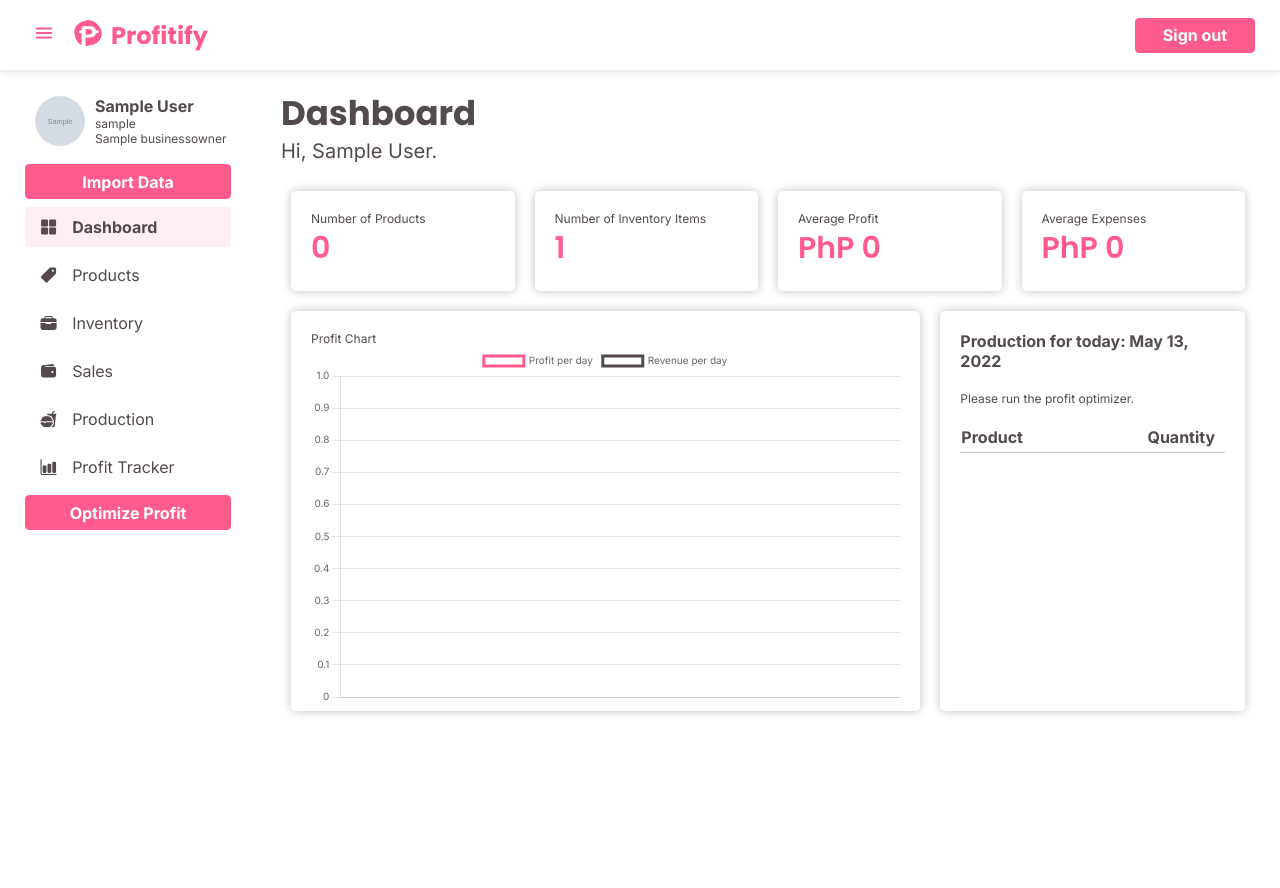
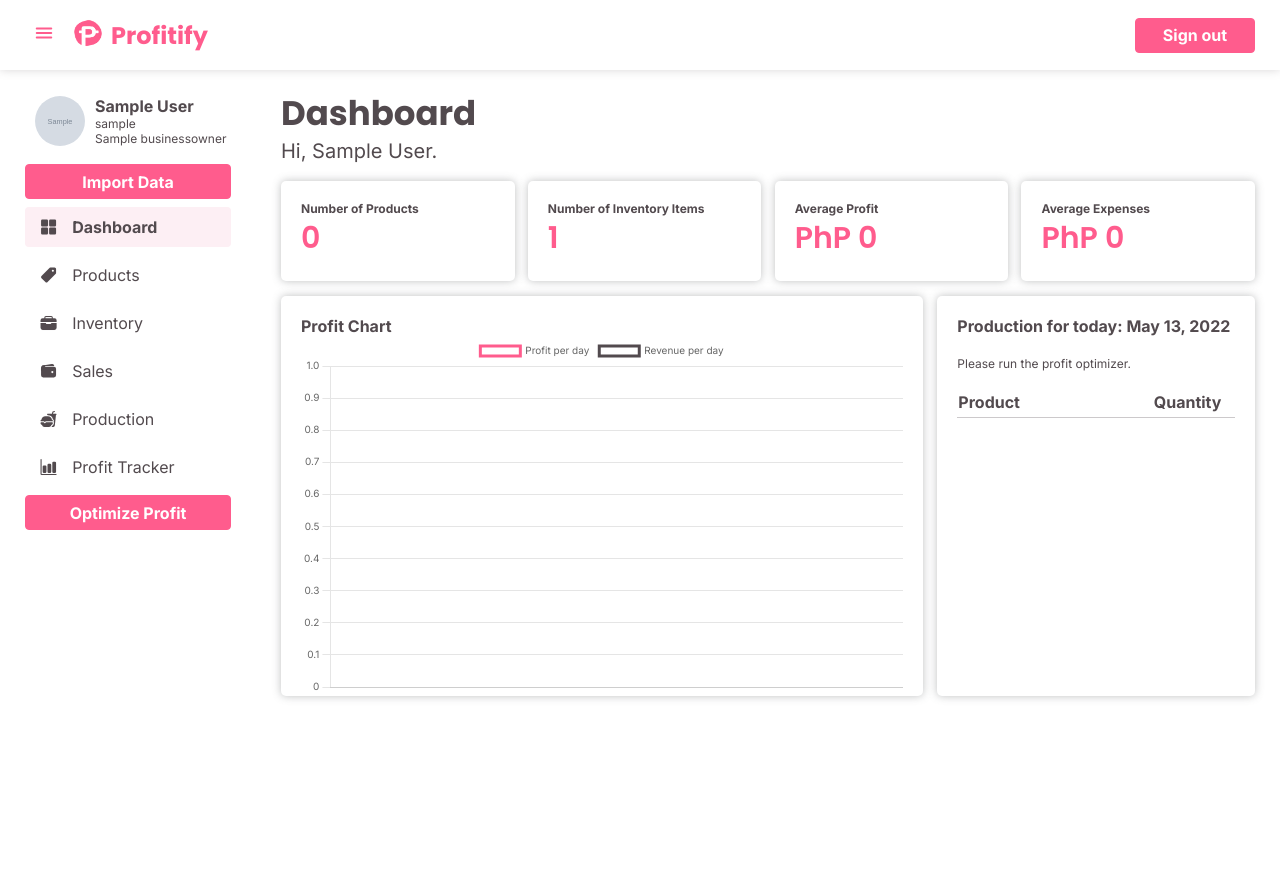
Before and after one commit to ProfitMaximizationTool/Profit-Maximization-Tool, a Django app: page /dashboard/ in a window 1280 px wide. Run offline with Django 4.2, Linux system fonts and the light colour scheme; a user stored in the database is signed in; tables that the repository leaves empty hold one stand-in row (values such as "Sample post"); grey boxes marked "Sample" are stand-in pictures; data that the repository does not hold is empty; some libraries are stand-ins or nearby versions.

Commit message:
More UI changes

```diff
--- a/ProfitMaximizationTool/profitmaximizer/static/css/style.css
+++ b/ProfitMaximizationTool/profitmaximizer/static/css/style.css
@@ -683,6 +683,8 @@
 .page-title-container {
     display: inline-flex;
     align-items: center;
+    justify-content: space-between;
+    width: 100%;
 }
 
 .page-title {
@@ -690,7 +692,6 @@
     font-size: 34px;
     font-weight: 700;
     color: var(--dark);
-    margin-right: auto;
 }
 
 .page-content {
@@ -719,16 +720,6 @@
 .left {
     position: absolute;
     left: 3%;
-}
-
-.right {
-    position: absolute;
-    right: 3%;
-}
-
-.rightmost {
-    position: absolute;
-    right: 0%;
 }
 
 /* Element sizes */
@@ -963,24 +954,25 @@
 }
 
 /* Dashboard */
-.dashboard-container {
+.dashboard-row-container {
     display: flex;
     flex-wrap: wrap;
     flex-direction: row;
+    justify-content: space-between;
+    margin-bottom: 15px;
 }
 
 .block {
-    box-shadow: 0px 0px 10px #6b6e706e;
+    box-shadow: 0px 0px 8px #6b6e706e;
     border-radius: 5px;
     box-sizing: border-box;
     border: 20px solid transparent;
     background-color: white;
-    margin: 10px;
     padding: 0px;
 }
 
 .block:hover {
-    box-shadow: 0px 0px 10px #6b6e70b9;
+    box-shadow: 0px 0px 8px #6b6e70b9;
 }
 
 .block-inner {
@@ -989,18 +981,18 @@
 }
 
 .one-fourth {
-    width: calc((100% / 4) - 20px);
+    width: calc((100% / 4) - 10px);
     height: auto;
 }
 
 .one-third {
-    width: calc((100% / 3) - 20px);
+    width: calc((100% / 3) - 7px);
     height: 400px;
     max-height: 400px;
 }
 
 .two-thirds {
-    width: calc((200% / 3) - 20px);
+    width: calc((200% / 3) - 7px);
     height: 400px;
     max-height: 400px;
 }
--- a/ProfitMaximizationTool/profitmaximizer/templates/dashboard.html
+++ b/ProfitMaximizationTool/profitmaximizer/templates/dashboard.html
@@ -35,12 +35,13 @@
         Production file upload unsuccessful, file extenstion must be .csv.
     </div>
     <br>
+
     <div class="dashboard-container">
-
+        <div class="dashboard-row-container">
             <div class="one-fourth block default-font">
                 <a class="dashboard-link btn" href="/dashboard/products/">
                     <div class="block-inner">
-                    <div class="xsmall-font"> Number of Products </div>
+                        <div class="xsmall-font bold"> Number of Products </div>
                         <div class="numbers"> {{ num_products|safe }} </div>
                     </div>
                 </a>
@@ -49,7 +50,7 @@
             <div class="one-fourth block default-font small-font">
                 <a class="dashboard-link btn" href="/dashboard/inventory/">
                     <div class="block-inner">
-                    <div class="xsmall-font"> Number of Inventory Items </div>
+                        <div class="xsmall-font bold"> Number of Inventory Items </div>
                         <div class="numbers"> {{ num_ingredients|safe }} </div>
                     </div>
                 </a>
@@ -58,7 +59,7 @@
             <div class="one-fourth block default-font small-font">
                 <a class="dashboard-link btn" href="/dashboard/sales/">
                     <div class="block-inner">
-                    <div class="xsmall-font"> Average Profit </div>
+                        <div class="xsmall-font bold"> Average Profit </div>
                         <div class="numbers"> PhP {{ avg_profit|safe }} </div>
                     </div>
                 </a>
@@ -67,16 +68,18 @@
             <div class="one-fourth block default-font small-font">
                 <a class="dashboard-link btn" href="/dashboard/production/">
                     <div class="block-inner">
-                    <div class="xsmall-font"> Average Expenses  </div>
+                        <div class="xsmall-font bold"> Average Expenses  </div>
                         <div class="numbers"> PhP {{ avg_expenses|safe }} </div>
                     </div>
                 </a>
             </div>
+        </div>
 
+        <div class="dashboard-row-container">
             <div class="two-thirds block default-font small-font">
                 <a class="dashboard-link btn" href="/dashboard/profit-tracker/">
                     <div class="block-inner">
-                    <div class="xsmall-font"> Profit Chart </div>
+                        <div class="small-font bold"> Profit Chart </div>
                         <script src="https://cdnjs.cloudflare.com/ajax/libs/Chart.js/3.7.1/chart.min.js"></script>
                         <script src="https://code.jquery.com/jquery-3.3.1.min.js"></script>
 
@@ -93,7 +96,7 @@
                                             {
                                             label: "Profit per day",
                                             fill: false,
-                                        lineTension: 0.1,
+                                            lineTension: 0.2,
                                             backgroundColor: "rgba(255, 255, 255, 1)",
                                             borderColor: "#ff5c8d",
                                             data: [{%for sales in sales_data%}'{{sales.profit}}',{%endfor%}],
@@ -101,7 +104,7 @@
                                             {
                                             label: "Revenue per day",
                                             fill: false,
-                                        lineTension: 0.1,
+                                            lineTension: 0.2,
                                             backgroundColor: "rgba(255, 255, 255, 1)",
                                             borderColor: "#524a4e",
                                             data: [{%for sales in sales_data%}'{{sales.revenue}}',{%endfor%}]
@@ -110,7 +113,7 @@
                                     },
                                     options: {
                                         legend: {
-                                        display: false,
+                                            display: false
                                         },
                                         scales: {},
                                         maintainAspectRatio: false,
@@ -148,4 +151,5 @@
                 </a>
             </div>
         </div>
+    </div>
 {% endblock %}
--- a/ProfitMaximizationTool/profitmaximizer/templates/products.html
+++ b/ProfitMaximizationTool/profitmaximizer/templates/products.html
@@ -130,7 +130,7 @@
 {% block page-content %}
     <div class="page-title-container">
         <div class="page-title"> Products </div>
-        <input type="button" class="fill small-btn rightmost btn" value="+ Add new record" id="product-overlay-btn">
+        <input type="button" class="fill small-btn btn" value="+ Add new record" id="product-overlay-btn">
     </div>
     <div class="success prompt full-width center text" id="successful-product-add-prompt">
         ProductRecord added!
--- a/ProfitMaximizationTool/profitmaximizer/templates/profile.html
+++ b/ProfitMaximizationTool/profitmaximizer/templates/profile.html
@@ -16,7 +16,7 @@
             <form autocomplete="off" method="POST" enctype="multipart/form-data">
                 {% csrf_token %}
                 <div class="page-title-container">
-                    <div class="margin-auto full-width">
+                    <div class="margin-auto half-width">
                         <div>
                             <div class="left-text dark-font large-font bold text">
                                 Account Information
@@ -41,7 +41,6 @@
                         </div>
                     </div>
                     <div class="space">
-
                     </div>
                     <div class="centered-text">
                         <input type="file" class="hidden" id="business-owner-photo" name="business-owner-photo" accept="image/png, image/jpeg">
--- a/ProfitMaximizationTool/profitmaximizer/templates/profit_tracker.html
+++ b/ProfitMaximizationTool/profitmaximizer/templates/profit_tracker.html
@@ -23,7 +23,7 @@
                         {
                         label: "Profit per day",
                         fill: false,
-                        lineTension: 0.1,
+                        lineTension: 0.2,
                         backgroundColor: "rgba(255, 255, 255, 1)",
                         borderColor: "#ff5c8d",
                         data: [{%for sales in sales_data%}'{{sales.profit}}',{%endfor%}],
@@ -31,7 +31,7 @@
                         {
                         label: "Revenue per day",
                         fill: false,
-                        lineTension: 0.1,
+                        lineTension: 0.2,
                         backgroundColor: "rgba(255, 255, 255, 1)",
                         borderColor: "#524a4e",
                         data: [{%for sales in sales_data%}'{{sales.revenue}}',{%endfor%}]
```
Lines whose indentation alone changed are shown as unchanged.
